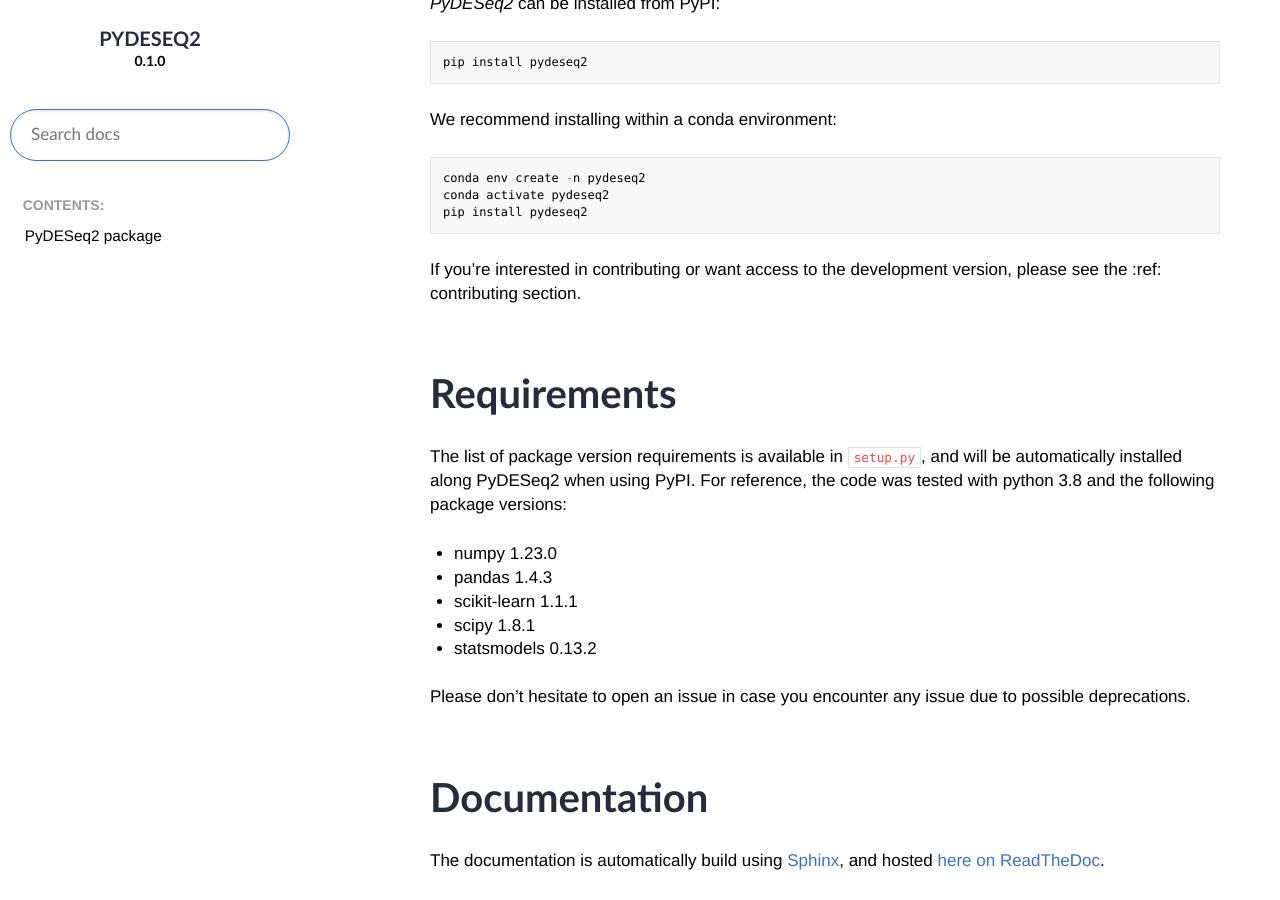
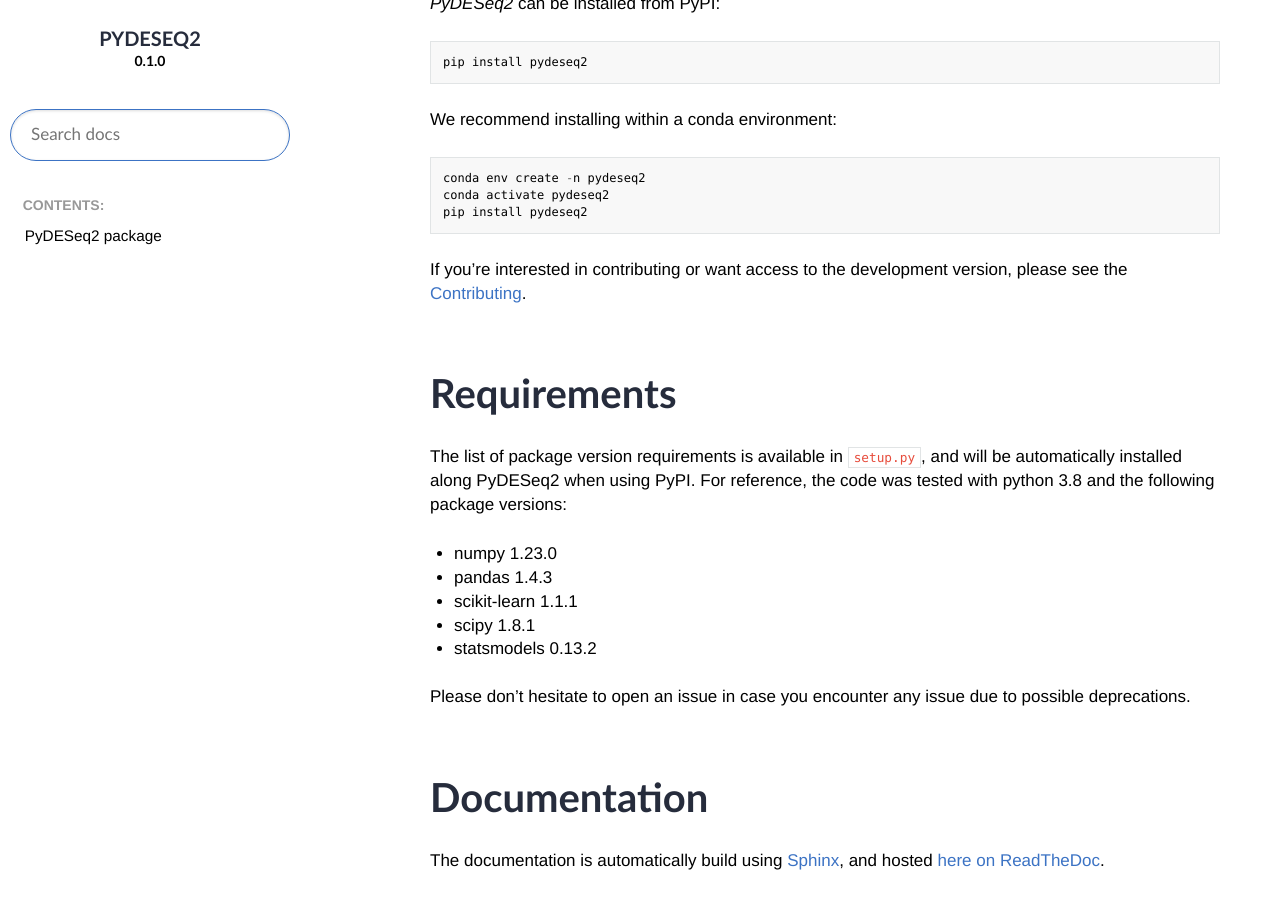
Before and after one commit to owkin/PyDESeq2, a Sphinx documentation site: the page built from docs/source/index.rst, in a window 1280 px wide and 900 px high, scrolled down 1021 px. Built offline with Sphinx 7.4.7 and the Read the Docs theme 2.0.0, drawn with Linux system fonts in a browser that asks for light colours; some web fonts are replaced.

Commit message:
fix broken anchor in index.rst

```diff
--- a/docs/source/conf.py
+++ b/docs/source/conf.py
@@ -179,6 +179,7 @@
 # documentation for each type specified
 # The following elements are the link that auto doc were not able to do
 nitpick_ignore = [
+    ("py:class", "pd.Series"),
     ("py:class", "ndarray"),
     ("py:class", "pydantic.main.BaseModel"),
     ("py:class", "torch.nn.modules.module.Module"),
--- a/docs/source/index.rst
+++ b/docs/source/index.rst
@@ -39,7 +39,7 @@
    pip install pydeseq2
 
 
-If you're interested in contributing or want access to the development version, please see the :ref: contributing section.
+If you're interested in contributing or want access to the development version, please see the :ref:`contributing`.
 
 Requirements
 ------------
```
Also changed, not shown: other parts of docs/source/index.rst (+2 -1 lines).
